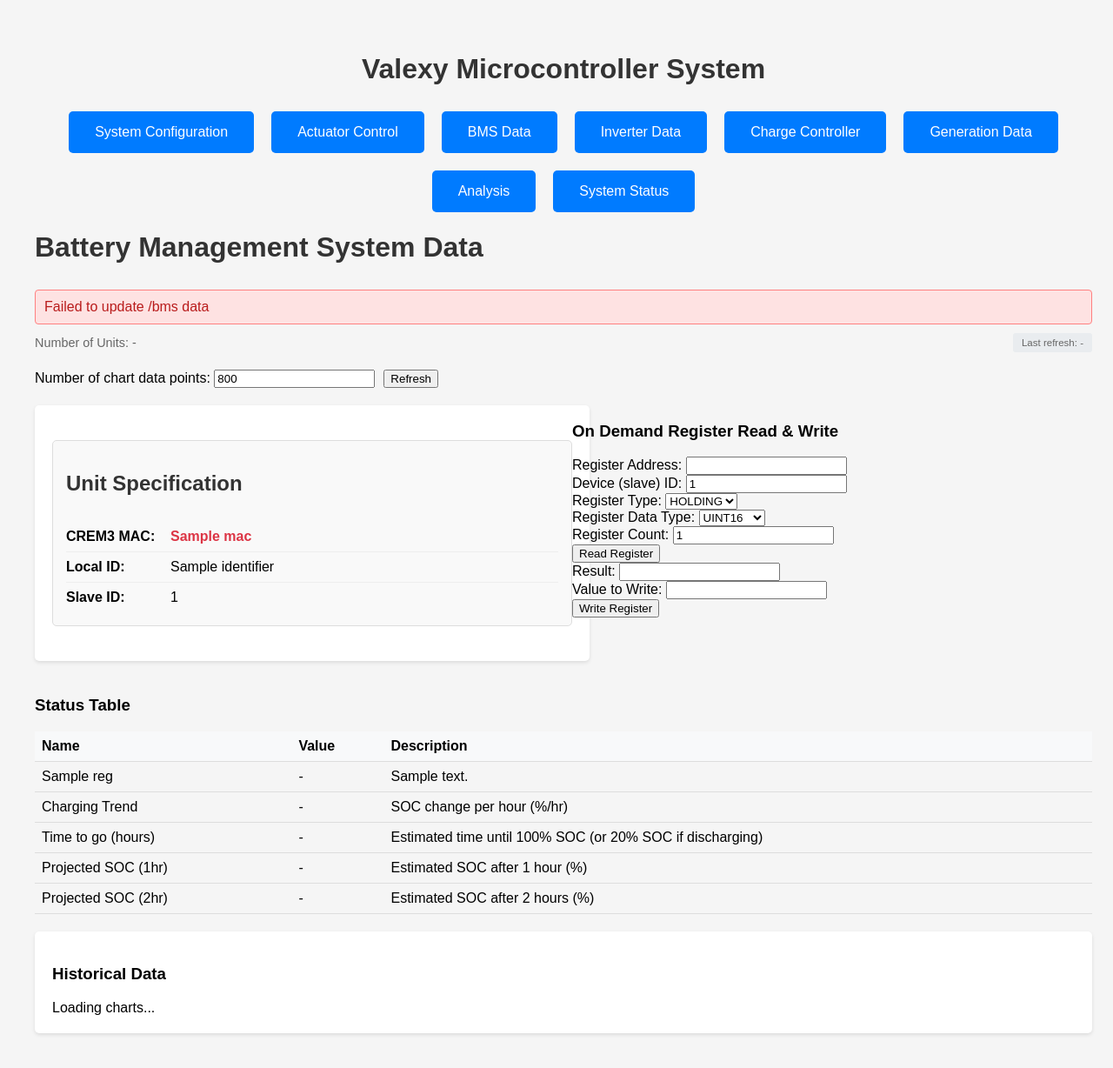
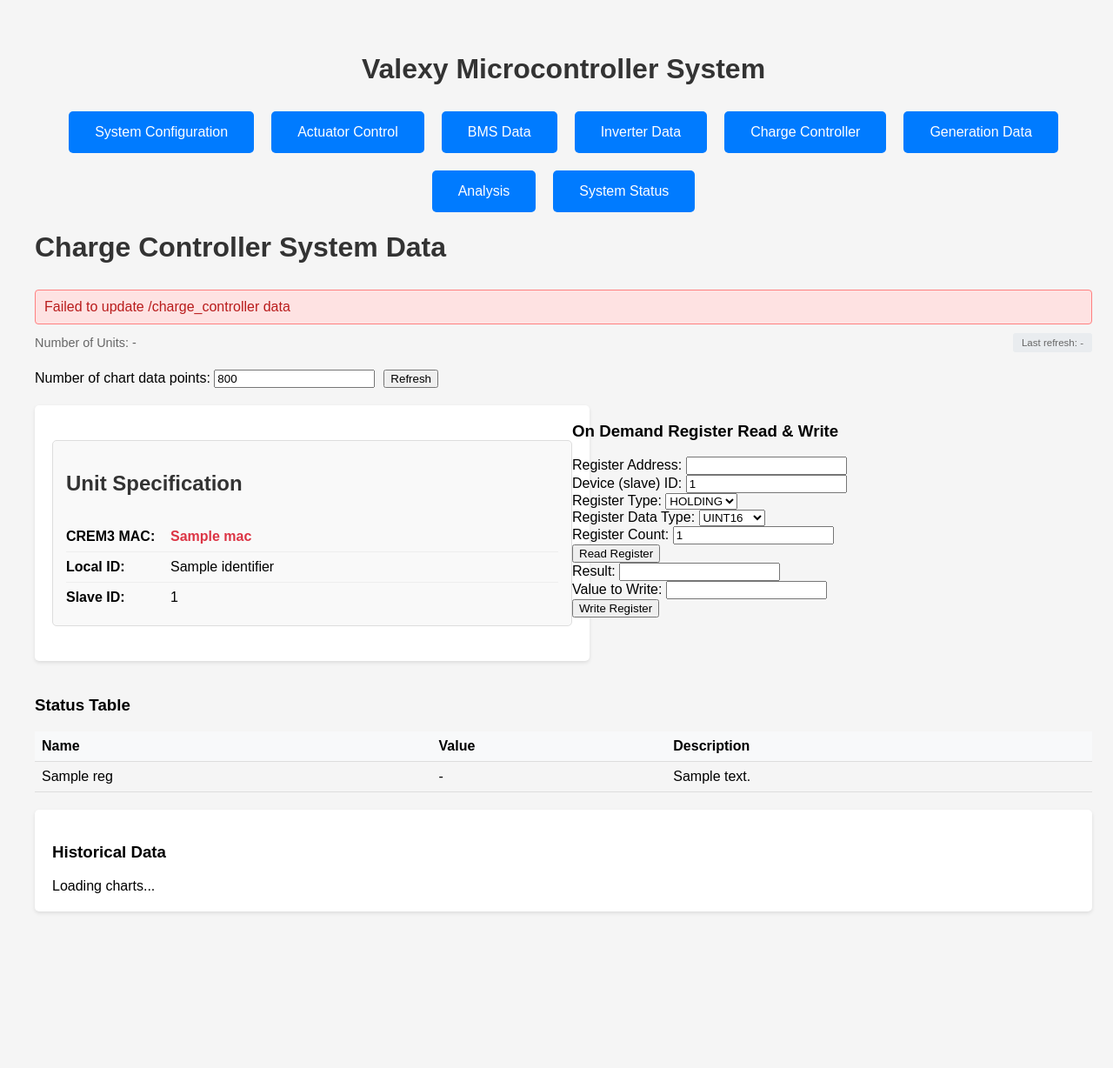
Before and after one commit to yersiniasGhost/raptor, a Python web app: template src/api/v2/templates/charge_controllers_template.html in a window 1280 px wide. Shown: the whole page at 87% size. After the commit the page ends 1050 px from the top, so only its background shows below. Run offline with Jinja, Linux system fonts and the light colour scheme; the template is opened without the code that fills it: most values are stand-ins (such as "Sample title", 1, 10 or a date in 2020); some libraries are stand-ins or nearby versions.

Commit message:
Adding in the charge controller view.

```diff
--- a/src/api/v2/routes/charge_controller.py
+++ b/src/api/v2/routes/charge_controller.py
@@ -64,10 +64,9 @@ async def get_historical_data(unit_id: str, num_points: int = Query(default=4000
 
 
 @router.get("/")
-async def bms(request: Request, hardware: Annotated[HardwareDeploymentRoute, Depends(get_hardware)]):
+async def charge(request: Request, hardware: Annotated[HardwareDeploymentRoute, Depends(get_hardware)]):
     charge_controller = get_charge_controller(hardware)
     charge_controller.get_identifiers()
-    logger.info("Got BMS identifiers")
     register_map = charge_controller.get_points("DATA")
     try:
         bms_data = await bms_store.get_all_data()
@@ -76,7 +75,7 @@ async def bms(request: Request, hardware: Annotated[HardwareDeploymentRoute, Dep
             {
                 "charge_controller": charge_controller,
                 "request": request,
-                "bms_data": bms_data,
+                "charge_data": bms_data,
                 "register_map": register_map,
                 "error": None
             }
--- a/src/api/v2/templates/charge_controllers_template.html
+++ b/src/api/v2/templates/charge_controllers_template.html
@@ -3,33 +3,6 @@
 
 {% block title %}BMS{% endblock %}
 
-{% set page_title = "Battery Management System" %}
-{% set device_type = "BMS" %}
-{% set api_endpoint = "bms" %}
-
-{% block additional_metrics %}
-<tr>
-    <td>Charging Trend</td>
-    <td class="value-cell" id="value-{{ unit_id }}-trend">-</td>
-    <td>SOC change per hour (%/hr)</td>
-</tr>
-<tr>
-    <td>Time to go (hours)</td>
-    <td class="value-cell" id="value-{{ unit_id }}-time-to-go">-</td>
-    <td>Estimated time until 100% SOC (or 20% SOC if discharging)</td>
-</tr>
-<tr>
-    <td>Projected SOC (1hr)</td>
-    <td class="value-cell" id="value-{{ unit_id }}-soc-1hr">-</td>
-    <td>Estimated SOC after 1 hour (%)</td>
-</tr>
-<tr>
-    <td>Projected SOC (2hr)</td>
-    <td class="value-cell" id="value-{{ unit_id }}-soc-2hr">-</td>
-    <td>Estimated SOC after 2 hours (%)</td>
-</tr>
-{% endblock %}
-
-{% block device_specific_js %}
-// Additional BMS-specific JavaScript could be added here
-{% endblock %}
+{% set page_title = "Charge Controller System" %}
+{% set device_type = "Charge Controller" %}
+{% set api_endpoint = "charge_controller" %}
--- a/src/hardware/modbus/inview_gateway.py
+++ b/src/hardware/modbus/inview_gateway.py
@@ -8,6 +8,7 @@ from .modbus_hardware import ModbusHardware, ModbusClientType
 class InviewGateway(ModbusHardware):
 
     def __post_init__(self):
+        super().__post_init__()
         self.client_type = ModbusClientType.TCP
 
     def get_identifier(self, devices: List[dict]) -> Dict[str, str]:
```
